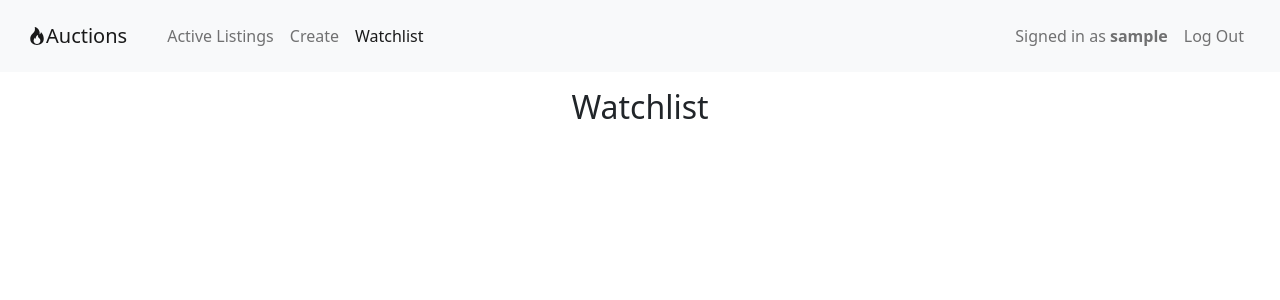
After one commit to ReshanCSX/CS50W-Project2-Commerce, a Django app: page /watchlist in a window 1280 px wide. The commit adds this page. Shown: the top 300 px of the page. Run offline with Django 4.2, Linux system fonts and the light colour scheme; the visitor is signed in with stand-in values (Sample User, id 1); data that the repository does not hold is empty.

Commit message:
Watchlist function

```diff
--- a/auctions/models.py
+++ b/auctions/models.py
@@ -21,6 +21,7 @@ class Listing(models.Model):
     active = models.BooleanField(default=True)
     category = models.ForeignKey(Category, on_delete=models.SET_DEFAULT, default="", blank=True, null=True, related_name="listings")
     user = models.ForeignKey(User, on_delete=models.CASCADE, related_name="listings")
+    watchlist = models.ManyToManyField(User, blank=True, related_name="watch_list")
 
     def __str__(self):
         return f"{self.title} by {self.user}"
@@ -34,6 +35,9 @@ class Listing(models.Model):
         else:
             return round(self.bids.aggregate(price = models.Max('amount'))['price'],2) #https://docs.djangoproject.com/en/4.2/topics/db/aggregation/
 
+    def watchlist_exist(self, user):
+        return self.watchlist.filter(pk=user.id).exists() # https://stackoverflow.com/questions/8461819/checking-for-objects-existence-in-manytomany-relation-django
+
 class Bid(models.Model):
     user = models.ForeignKey(User, on_delete=models.CASCADE, related_name="bids")
     listing = models.ForeignKey(Listing, on_delete=models.CASCADE, related_name="bids")
--- a/auctions/static/auctions/styles.css
+++ b/auctions/static/auctions/styles.css
@@ -6,3 +6,9 @@ body {
 .description{
     text-align: justify;
 }
+
+.card-img-top {
+    width: 100%;
+    height: 15vw;
+    object-fit: cover;
+}
--- a/auctions/templates/auctions/layout.html
+++ b/auctions/templates/auctions/layout.html
@@ -28,6 +28,9 @@
                   </li>
                   <li class="nav-item">
                     <a class="nav-link {% if url_name == 'newlisting'%}active{% endif %}" href="{% url 'newlisting' %}">Create</a>
+                  </li>
+                  <li class="nav-item">
+                    <a class="nav-link {% if url_name == 'watchlist'%}active{% endif %}" href="{% url 'watchlist' %}">Watchlist</a>
                   </li>
                 </ul>
                 <span class="navbar-text">
--- /dev/null
+++ b/auctions/templates/auctions/watchlist.html
@@ -0,0 +1,54 @@
+{% extends "auctions/layout.html"%}
+
+{% block title %} Watchlist {% endblock %}
+
+{% block body %}
+
+<div class="row justify-content-center align-items-center">
+    <div class="col-10 col-md-8 col-lg-8">
+        <h2 class="text-center mb-4">Watchlist</h2>
+        {% for item in watchlist %}
+
+        <a href="{% url 'listing' item.id %}" class="text-decoration-none text-reset">
+            <div class="row">
+                <div class="card mb-3">
+                    <div class="row g-0">
+                        <div class="col-md-4">
+                            <img src="{% if item.image %}{{item.image}}{% else %}/static/auctions/images/default.jpg{% endif %}" class="img-fluid rounded-start card-img-top" alt="...">
+                        </div>
+                        <div class="col-md-8 d-grid align-items-center">
+                            <div class="card-body">
+
+                                <div class="row">
+                                    <div class="col-12 col-md-8 col-lg-9">
+                                        <h6 class="card-title">{{item.title}}</h6>
+                                        <span class="text-{% if item.active %}success{% else %}danger{% endif %} fw-bold fst-italic">{% if item.active %}Active{% else %} Closed {% endif %}</span>
+                                    </div>
+
+                                    <div class="col-10 col-md-4 col-lg-3">
+
+                                        <h4>${{item.highest_bid}}</h4>
+
+
+                                        <form action="{% url 'unwatch' item.id %}" method="post">
+                                            {% csrf_token %}
+                                            <input type="submit" value="Remove" class="btn btn-danger">
+                                        </form>
+
+                                    </div>
+                                </div>
+
+
+
+
+
+                            </div>
+                        </div>
+                    </div>
+                </div>
+            </div>
+        </a>
+        {% endfor %}
+    </div>
+</div>
+{% endblock %}
--- a/auctions/urls.py
+++ b/auctions/urls.py
@@ -9,5 +9,8 @@ urlpatterns = [
     path("register", views.register, name="register"),
     path("newlisting", views.new_listing, name="newlisting"),
     path("listing/<int:listing_id>", views.listing, name="listing"),
-    path("bid/<int:listing_id>", views.bid, name="bid")
+    path("bid/<int:listing_id>", views.bid, name="bid"),
+    path("watchlistchange/<int:listing_id>", views.watchlistchange, name="watchlistchange"),
+    path("watchlist", views.watchlist, name="watchlist"),
+    path("unwatch/<int:listing_id>", views.unwatch, name="unwatch")
 ]
--- a/auctions/views.py
+++ b/auctions/views.py
@@ -100,7 +100,8 @@ def listing(request, listing_id):
         "created": listing.user,
         "price": listing.highest_bid(),
         "bidform": Bid(),
-        "bid_count": listing.bidcount()
+        "bid_count": listing.bidcount(),
+        "watch_list": listing.watchlist_exist(request.user)
     })
 
 @login_required
@@ -123,3 +124,41 @@ def bid(request, listing_id):
                 HttpResponseRedirect(reverse("listing", args=[listing_id]))
 
     return HttpResponseRedirect(reverse('listing', args=[listing_id]))
+
+
+@login_required
+def watchlistchange(request, listing_id):
+    if request.method == "POST":
+        listing = Listing.objects.get(pk=listing_id)
+        user = request.user
+
+        if listing.watchlist_exist(user):
+            listing.watchlist.remove(user)
+            messages.warning(request, "Item removed from watchlist.")
+            return redirect(reverse('listing', args=[listing_id]))
+        else:
+            listing.watchlist.add(user)
+            messages.success(request, "Item successfully added to watchlist.")
+            return redirect(reverse('listing', args=[listing_id]))
+
+
+@login_required
+def watchlist(request):
+
+    return render(request, "auctions/watchlist.html", {
+        "watchlist": request.user.watch_list.all()
+    })
+
+
+@login_required
+def unwatch(request, listing_id):
+    if request.method == "POST":
+        listing = Listing.objects.get(pk=listing_id)
+        user = request.user
+
+        if listing.watchlist_exist(user):
+            listing.watchlist.remove(user)
+            messages.error(request, "Item removed from watchlist.")
+            return HttpResponseRedirect(reverse("watchlist"))
+        else:
+            messages.error(request, "Item is not in watchlist")
```
Also changed, not shown: auctions/templates/auctions/listing.html (+8 -7 lines), auctions/migrations/0005_listing_watchlist.py (added).
